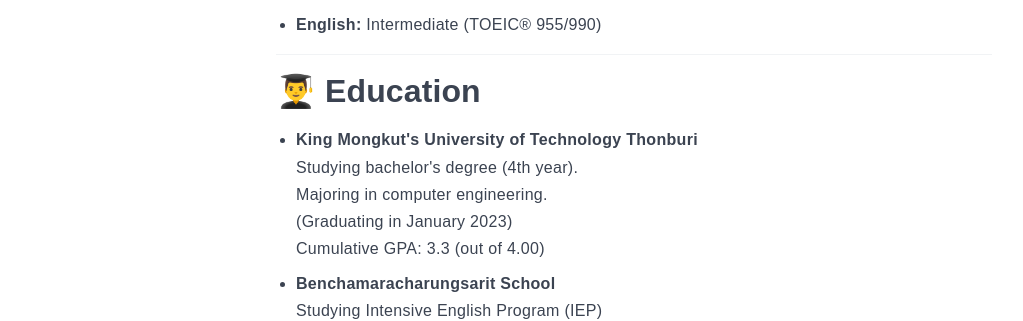
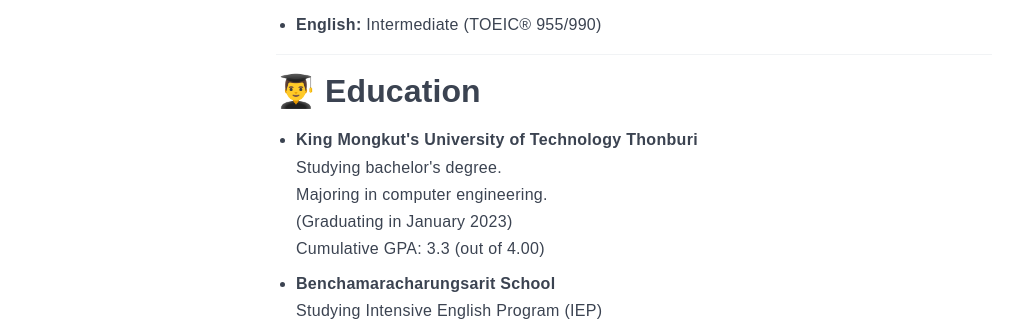
Before and after one commit to rootEnginear/legacy-rootEnginear.github.io, a SvelteKit app: page / in a window 1280 px wide. Shown: the part 2702-3023 px from the top of the page, without its empty margins (128-1151 px from the left). Built offline with nearby package versions, Linux system fonts and the light colour scheme; a web font is replaced by a local one.

Commit message:
fix: remove year of study (since im already grad)

```diff
--- a/src/data/educations.js
+++ b/src/data/educations.js
@@ -2,7 +2,7 @@
 	{
 		name: "King Mongkut's University of Technology Thonburi",
 		description: [
-			"Studying bachelor's degree (4th year).",
+			"Studying bachelor's degree.",
 			'Majoring in computer engineering.',
 			'(Graduating in January 2023)'
 		],
```
